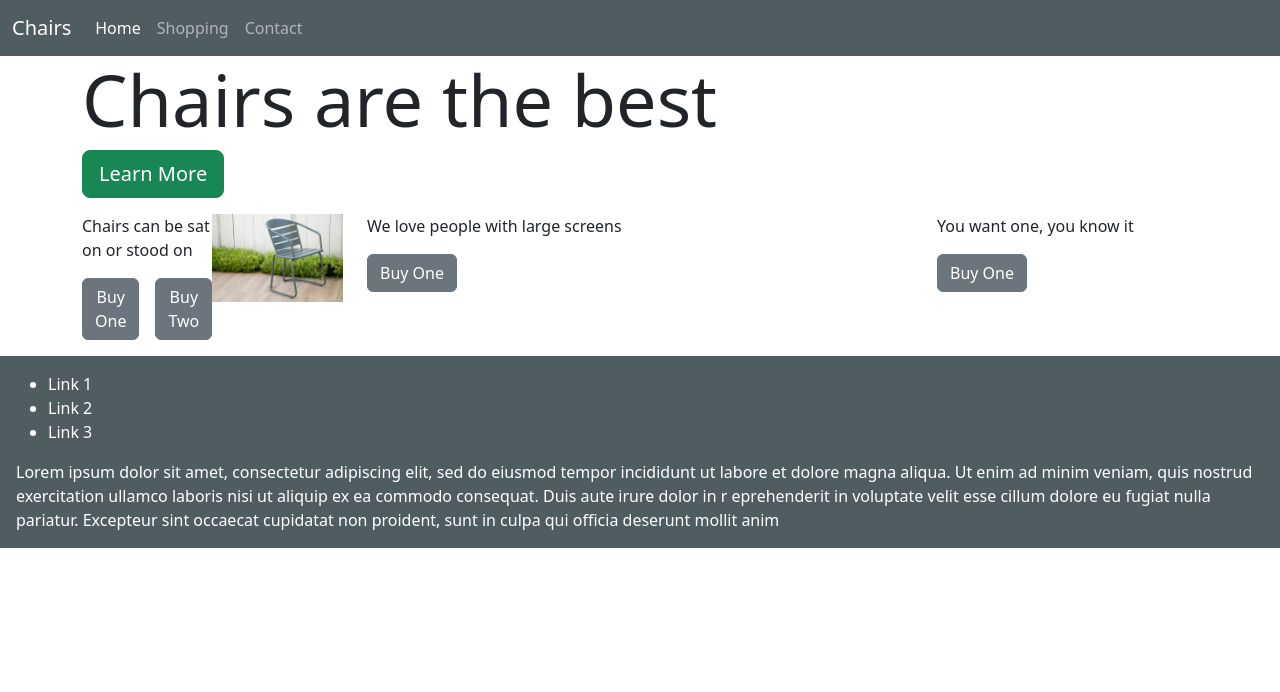
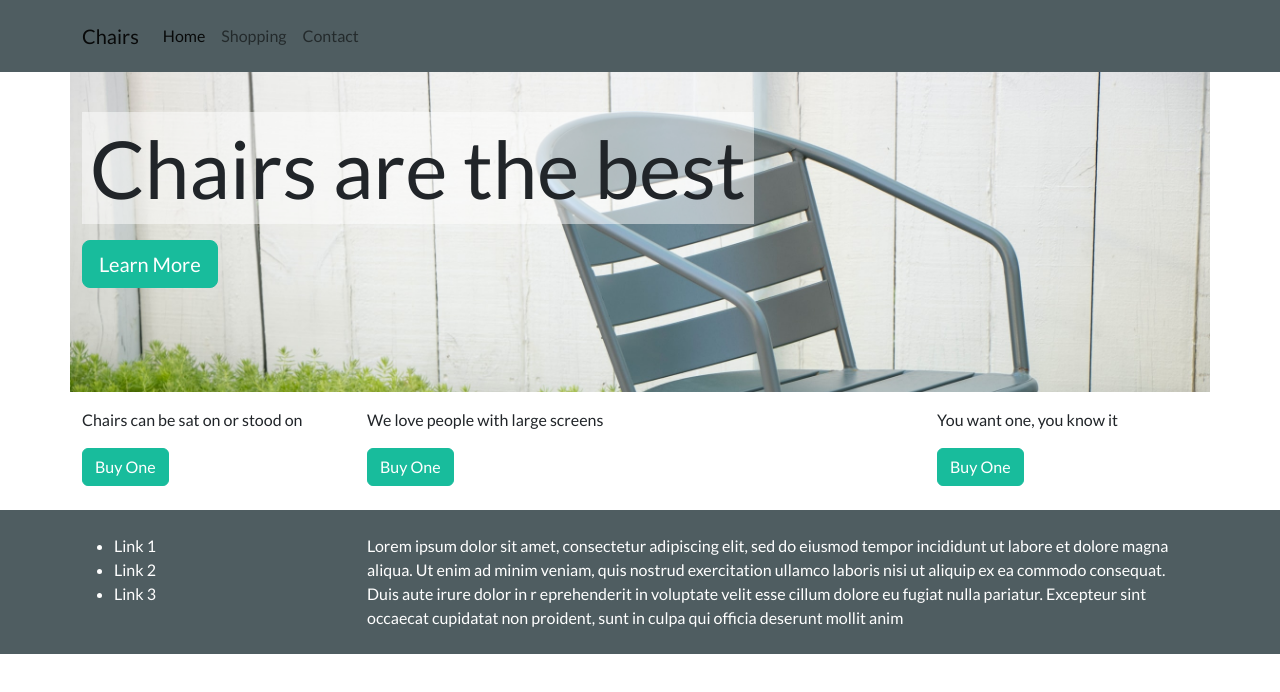
Before and after one commit to natafaye/fesd-week-3, a website: page index.html in a window 1280 px wide. Drawn offline with nearby package versions, Linux system fonts and the light colour scheme.

Commit message:
opacity is fun

```diff
--- a/index.html
+++ b/index.html
@@ -6,18 +6,13 @@
     <meta http-equiv="X-UA-Compatible" content="IE=edge">
     <meta name="viewport" content="width=device-width, initial-scale=1.0">
     <title>Document</title>
-    <link rel="stylesheet" href="node_modules/bootstrap/dist/css/bootstrap.min.css" />
-    <!-- <link rel="stylesheet" href="node_modules/bootswatch/dist/sketchy/bootstrap.css" /> -->
+    <link rel="stylesheet" href="node_modules/bootswatch/dist/flatly/bootstrap.min.css" />
     <link rel="stylesheet" href="mystyles.css" />
 </head>
 
-<!-- You can use container all by itself and put content straight into -->
-<!-- You CANNOT put content straight into a row for that you have to follow COROCOCO Container, Row, Column, Content -->
-<!-- Row has to be in a container -->
-
 <body>
-    <nav class="navbar navbar-expand-lg bg-slate" data-bs-theme="dark">
-        <div class="container-fluid">
+    <nav class="navbar navbar-expand-sm background-grayish" data-bs-theme="dark">
+        <div class="container">
             <a class="navbar-brand" href="#">Chairs</a>
             <button class="navbar-toggler" type="button" data-bs-toggle="collapse" data-bs-target="#navbarNav"
                 aria-controls="navbarNav" aria-expanded="false" aria-label="Toggle navigation">
@@ -39,59 +34,51 @@
         </div>
     </nav>
     <div class="container">
-        <div class="row mb-3">
+        <div class="row background-chair">
             <div class="col">
-                <h1 class="display-2 ">Chairs are the best</h1>
-                <button class="btn btn-success btn-lg">Learn More</button>
+                <h1 class="display-1 mt-5">
+                    <span class="text-with-highlight p-2">Chairs are the best</span>
+                </h1>
+                <button class="mt-3 mb-3 btn btn-success btn-lg">Learn More</button>
             </div>
         </div>
-        <div class="row">
-            <!--
-                xs and sm full width
-                md 1/3
-                lg xl xxl just the middle one to take up half
-             -->
-            <div class="col-12 col-md-4 col-lg-3">
-                <div class="d-flex">
-                    <div>
+        <div class="row mt-3">
+            <div class="col">
                 <p>Chairs can be sat on or stood on</p>
-                        <div class="hstack gap-3">
-                            <button class="btn btn-secondary">Buy One</button>
-                            <button class="btn btn-secondary">Buy Two</button>
+                <button class="btn btn-success">Buy One</button>
             </div>
+            <!-- xs, sm, md 4   lg, xl, xxl 6-->
+            <div class="col-4 col-lg-6">
+                <p>We love people with large screens</p>
+                <button class="btn btn-success">Buy One</button>
             </div>
-                    <div class="flex-shrink-1 min-width-0">
-                        <img src="images/chair.jpg" class="w-100" />
+            <div class="col">
+                <p>You want one, you know it</p>
+                <button class="btn btn-success">Buy One</button>
             </div>
         </div>
     </div>
-            <div class="col-12 col-md-4 col-lg-6">
-                <p>We love people with large screens</p>
-                <button class="btn btn-secondary">Buy One</button>
-            </div>
-            <div class="col-12 col-md-4 col-lg-3">
-                <p>You want one, you know it</p>
-                <button class="btn btn-secondary">Buy One</button>
-            </div>
-        </div>
-    </div>
-    <footer class="bg-slate text-white p-3 mt-3">
-        <div>
+    <footer class="background-grayish mt-4 text-white">
+        <div class="container py-4">
+            <div class="row">
+                <div class="col-3">
                     <ul>
                         <li>Link 1</li>
                         <li>Link 2</li>
                         <li>Link 3</li>
                     </ul>
                 </div>
-        <div>
+                <div class="col">
                     Lorem ipsum dolor sit amet, consectetur adipiscing elit, sed do eiusmod tempor incididunt
                     ut labore et dolore magna aliqua. Ut enim ad minim veniam, quis nostrud exercitation
                     ullamco laboris nisi ut aliquip ex ea commodo consequat. Duis aute irure dolor in r
                     eprehenderit in voluptate velit esse cillum dolore eu fugiat nulla pariatur. Excepteur
                     sint occaecat cupidatat non proident, sunt in culpa qui officia deserunt mollit anim
                 </div>
+            </div>
+        </div>
     </footer>
-    <script src="node_modules/bootstrap/dist/js/bootstrap.min.js"></script>
+    <script src="node_modules/bootstrap/dist/js/bootstrap.bundle.js"></script>
 </body>
 
 </html>
--- a/mystyles.css
+++ b/mystyles.css
@@ -1,7 +1,13 @@
-.min-width-0 {
-    min-width: 0;
+.background-grayish {
+    background-color: #4F5D61;
 }
 
-.bg-slate {
-    background-color: #4F5D61;
+.background-chair {
+    background: url(images/chair.jpg);
+    background-size: cover;
+    min-height: 20rem;
 }
+
+.text-with-highlight {
+    background-color: rgba(255, 255, 255, 0.5);
+}
--- a/package.json
+++ b/package.json
@@ -9,7 +9,7 @@
   "license": "ISC",
   "description": "",
   "dependencies": {
-    "bootstrap": "5.3",
-    "bootswatch": "^5.3.5"
+    "bootstrap": "^5.3.8",
+    "bootswatch": "^5.3.8"
   }
 }
```
Also changed, not shown: 1 other file. Lines whose indentation alone changed are shown as unchanged.
